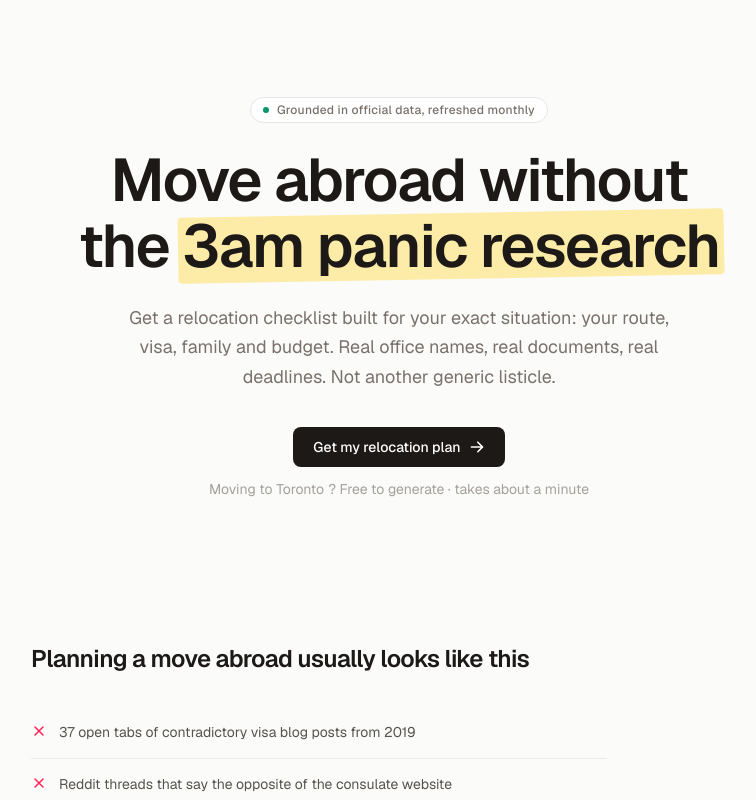
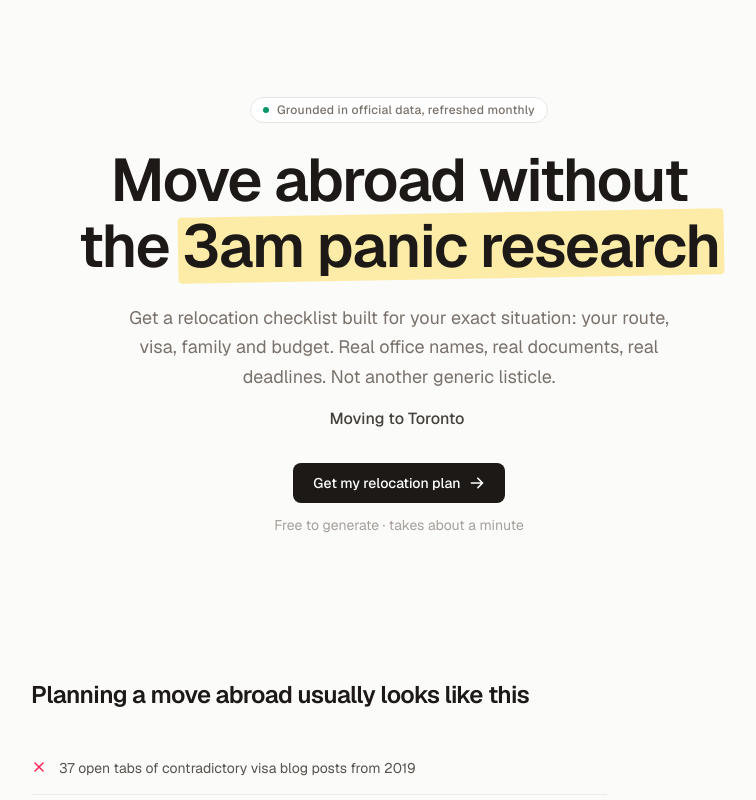
Before and after one commit to nkrshv/relo, a Next.js app: page / in a window 1280 px wide. Shown: the top 800 px of the page, without its empty margins (241-997 px from the left). Built offline with nearby package versions, Linux system fonts and the light colour scheme; no server answers.

Commit message:
Move hero typewriter to its own accent line under the subtitle
Co-Authored-By: Devin AI <158243242+devin-ai-integration[bot]@users.noreply.github.com>

```diff
--- a/src/app/page.tsx
+++ b/src/app/page.tsx
@@ -114,11 +114,13 @@ export default function Home() {
           route, visa, family and budget. Real office names, real documents,
           real deadlines. Not another generic listicle.
         </p>
-        <div className="rise rise-3 mt-9 flex flex-col items-center gap-3">
+        <p className="rise rise-2 mt-4 text-base font-medium text-stone-700">
+          Moving to <Typewriter words={TYPE_CITIES} />
+        </p>
+        <div className="rise rise-3 mt-8 flex flex-col items-center gap-3">
           <CtaButton label="Get my relocation plan" />
           <span className="text-sm text-stone-400">
-            Moving to <Typewriter words={TYPE_CITIES} />? Free to generate ·
-            takes about a minute
+            Free to generate · takes about a minute
           </span>
         </div>
       </section>
```
